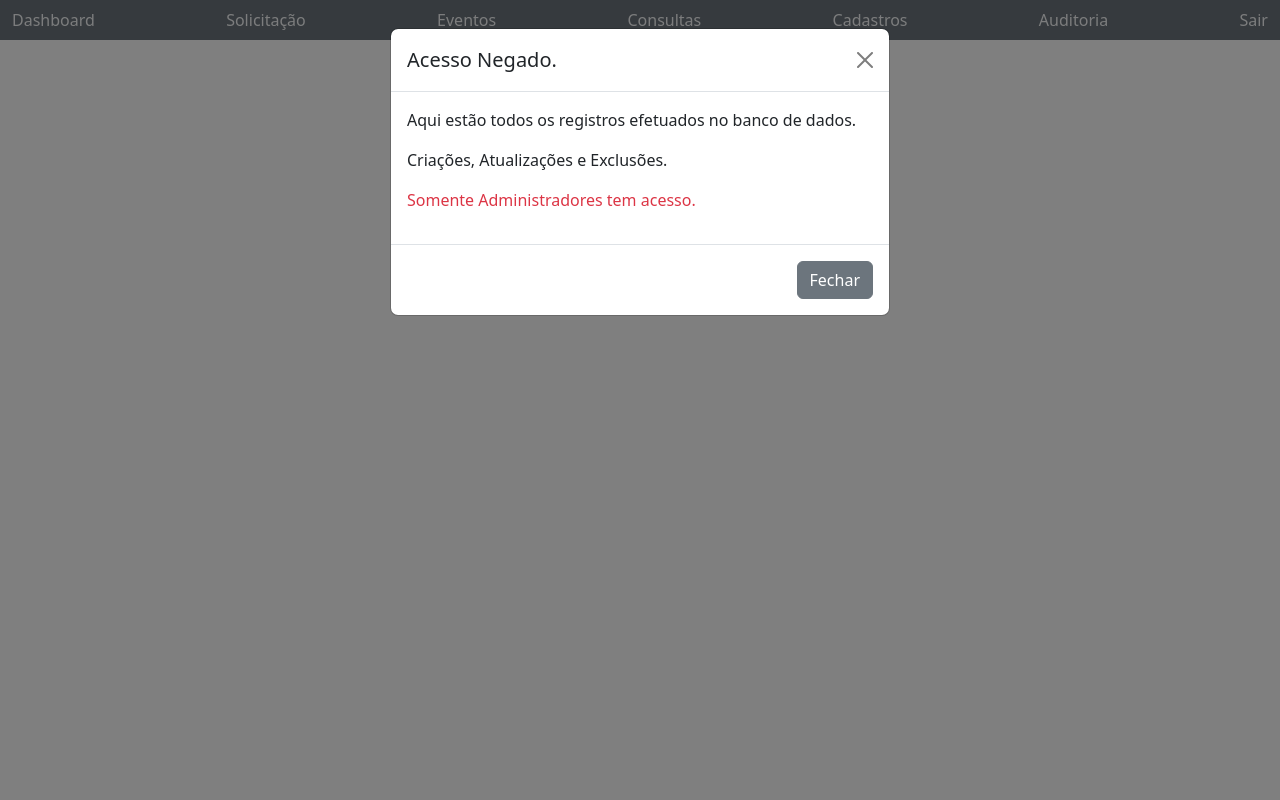
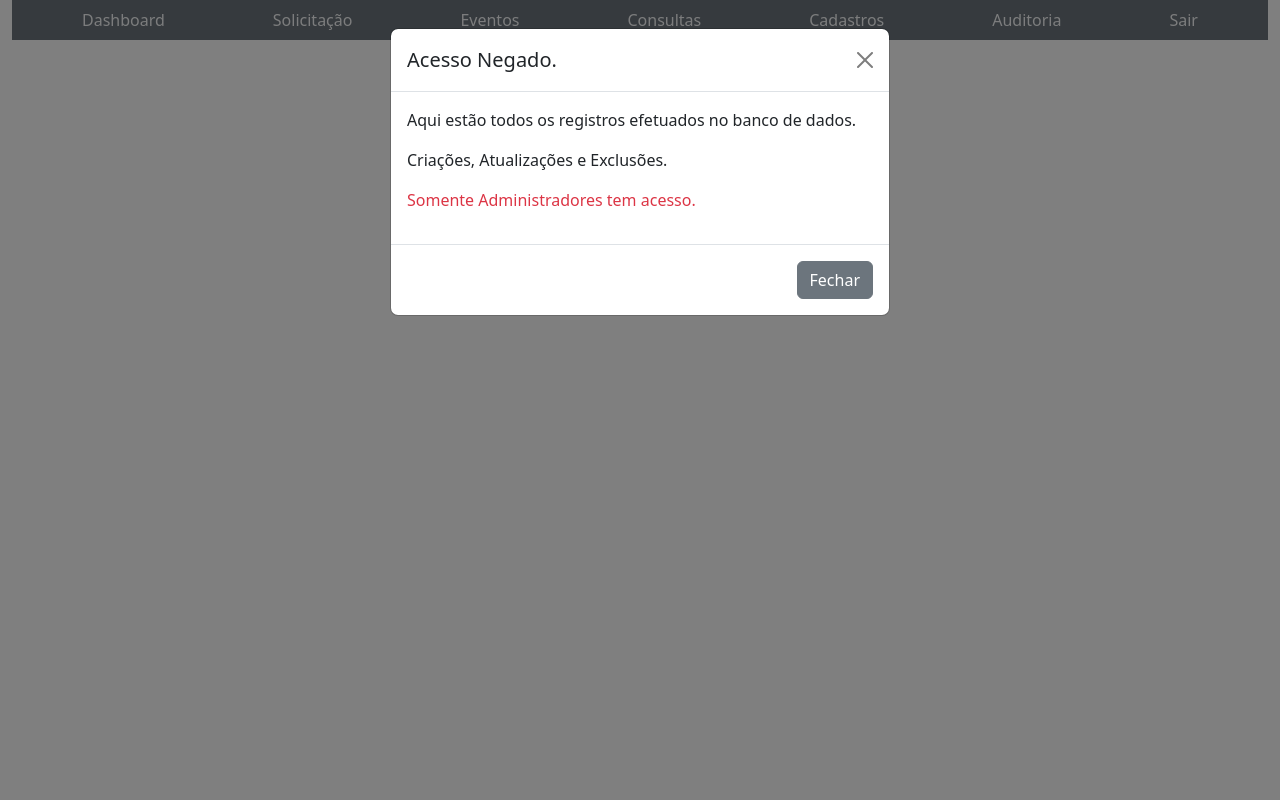
Before and after one commit to scavjr/psjc_projetos, a Django app: page /audita/acesso_negado/ in a window 1280 px wide. Run offline with Django 5.2, Linux system fonts and the light colour scheme; some libraries are stand-ins or nearby versions.

Commit message:
container-fluid aplicado no base.html

```diff
--- a/web_project/templates/web_project/base.html
+++ b/web_project/templates/web_project/base.html
@@ -14,10 +14,11 @@
     <script src="https://code.jquery.com/jquery-3.6.0.min.js"></script>
     <script src="https://code.jquery.com/ui/1.12.1/jquery-ui.min.js"></script>
 </head>
+
 <body>
-   <div>
+    <div class="container-fluid">
         <nav class="navbar navbar-expand-lg navbar-light bg-secondary ">
-            <div class="container-fluid">
+            <div class="container">
                 <a href="{% url 'dashboard' %}" class="nvbar-brand text-light"
                     style="text-decoration: none;">Dashboard</a>
                 <a href="{% url 'sol_list' %}" class="nvbar-brand text-light"
@@ -32,16 +33,10 @@
                 <a href="{% url 'acesso_negado' %}" class="nvbar-brand text-light"
                     style="text-decoration: none;">Auditoria</a>
                 <a href="{% url 'logout' %}" class="nvbar-brand text-light" style="text-decoration: none;">Sair</a>
-            </div>
         </nav>
-        <div class="container mt-2">
-        <div class="body-content">
             {% block content %}
             {% endblock %}
         </div>
-        </div>
-    </div>
 </body>
-</div>
 
 </html>
```
